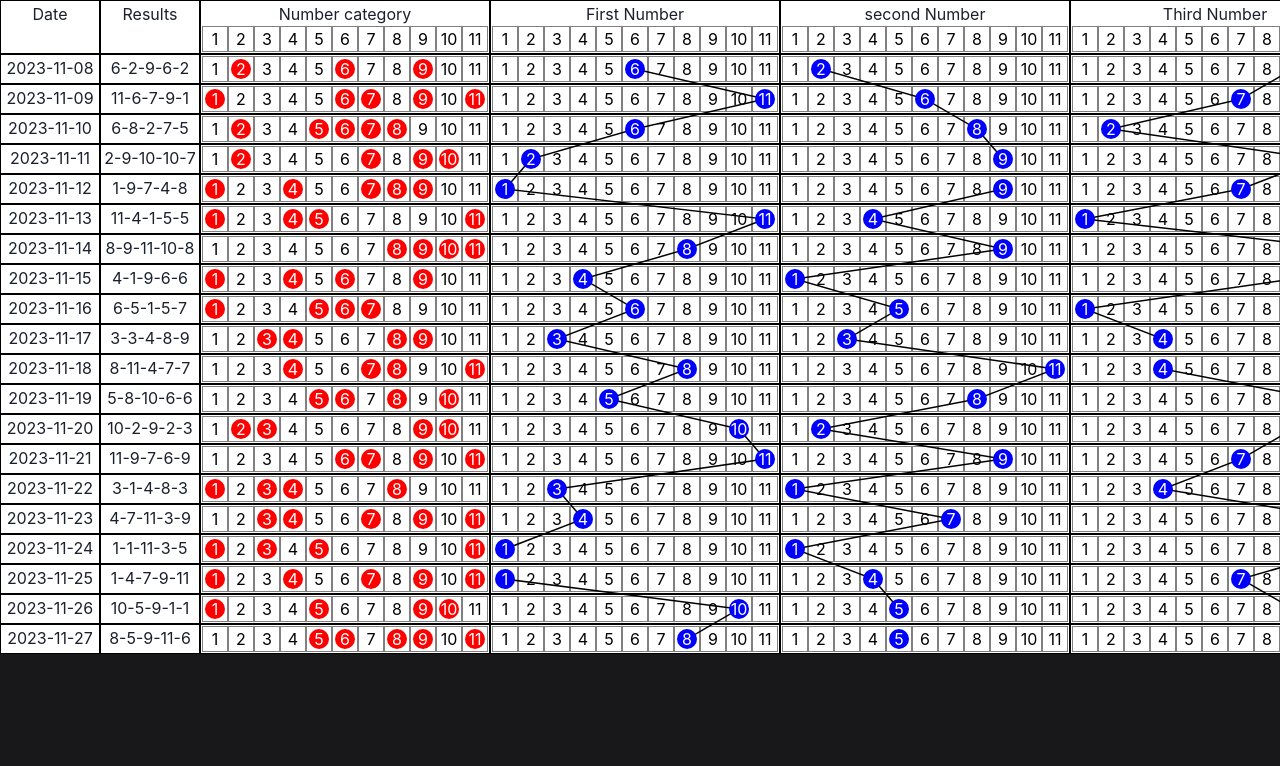
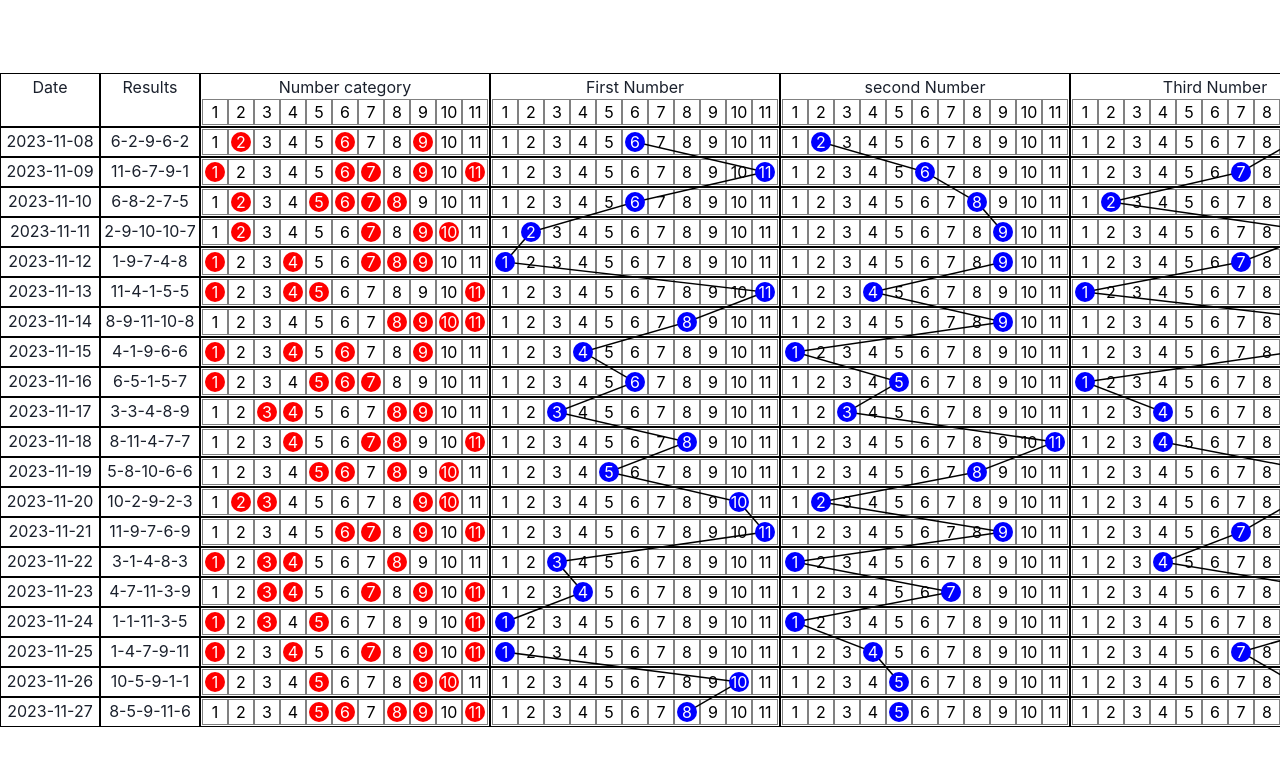
Before and after one commit to iamkizito/portfolio, a React (Create React App) app: page /lotto in a window 1280 px wide. Shown: the top 766 px of the page. Built offline with nearby package versions, Linux system fonts and the light colour scheme.

Commit message:
made the lotto page to fill the view port and aligned it to the center accordingly

```diff
--- a/src/components/lotto/LottoTable.jsx
+++ b/src/components/lotto/LottoTable.jsx
@@ -32,9 +32,11 @@ const LottoTable = () => {
 
 
     return (
-        <Box className="container"
-            width="100%"
+        <Flex className="container"
+            width="100vw"
+            height="100vh"
             overflowX="scroll"
+            align="center"
         >
             <Box as="table" ref={tableRef} position="relative">
                 <thead>
@@ -71,29 +73,7 @@ const LottoTable = () => {
                     })}
                 </Box>
             </Box>
-        </Box>
-
-        // <Box as="table" style={{border: "1px solid black"}}>
-        //     <thead style={{border: "1px solid black"}}>
-        //         <Box as="tr" style={{border: "1px solid black"}}>
-        //             <Box as="td" style={{border: "1px solid black"}}>10</Box>
-        //             <Box as="td" style={{border: "1px solid black"}}>10</Box>
-        //             <Box as="td" style={{border: "1px solid black"}}>10</Box>
-        //         </Box>
-        //     </thead>
-        //     <tbody style={{border: "1px solid black"}}>
-        //         <Box as="tr" style={{border: "1px solid black"}}>
-        //             <td style={{border: "1px solid black"}}>10</td>
-        //             <td style={{border: "1px solid black"}}>10</td>
-        //             <td style={{border: "1px solid black"}}>10</td>
-        //         </Box>
-        //         <Box as="tr" style={{border: "1px solid black"}}>
-        //             <td style={{border: "1px solid black"}}>10</td>
-        //             <td style={{border: "1px solid black"}}>10</td>
-        //             <td style={{border: "1px solid black"}}>10</td>
-        //         </Box>
-        //     </tbody>
-        // </Box>
+        </Flex>
     )
 }
 
```
